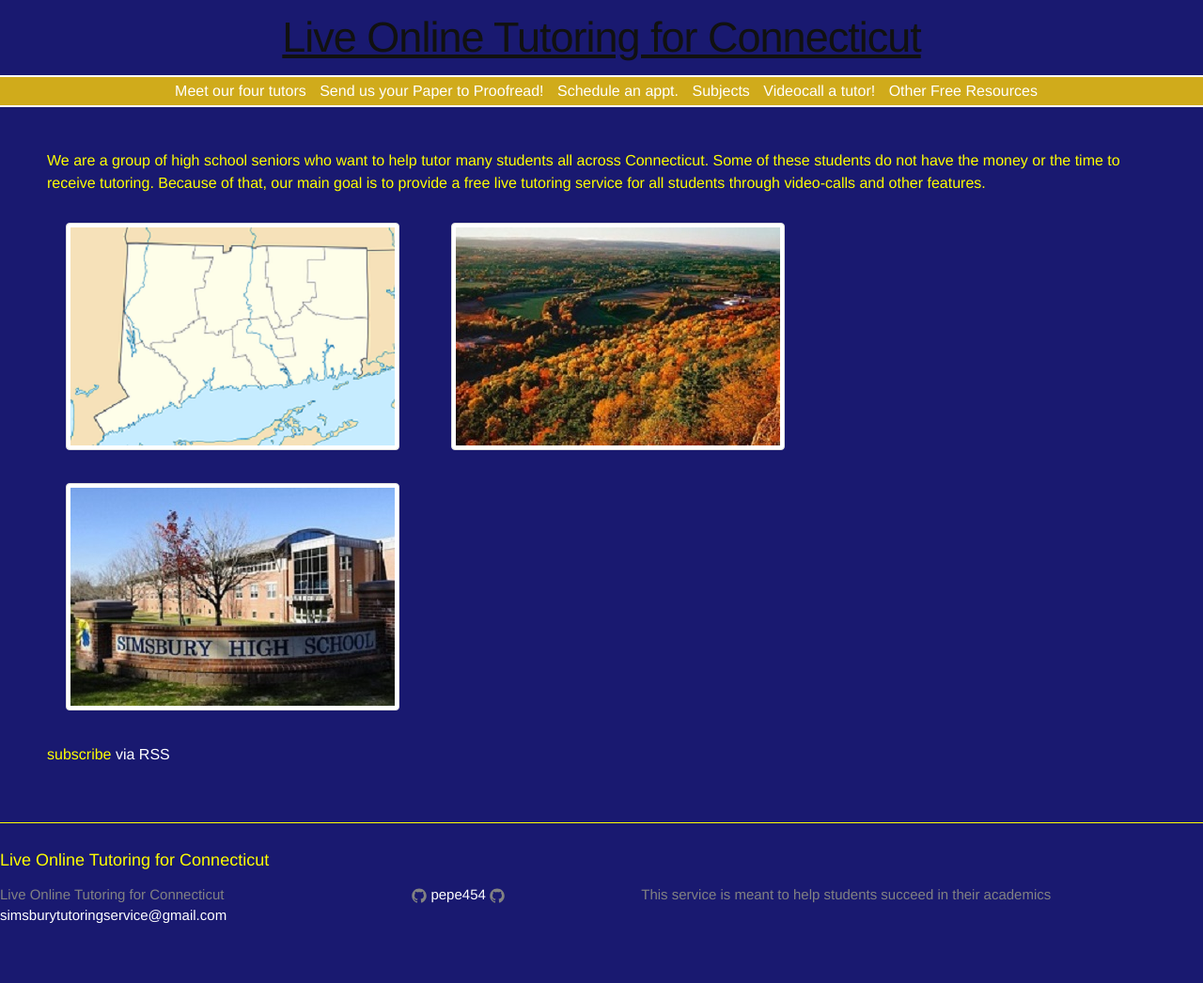
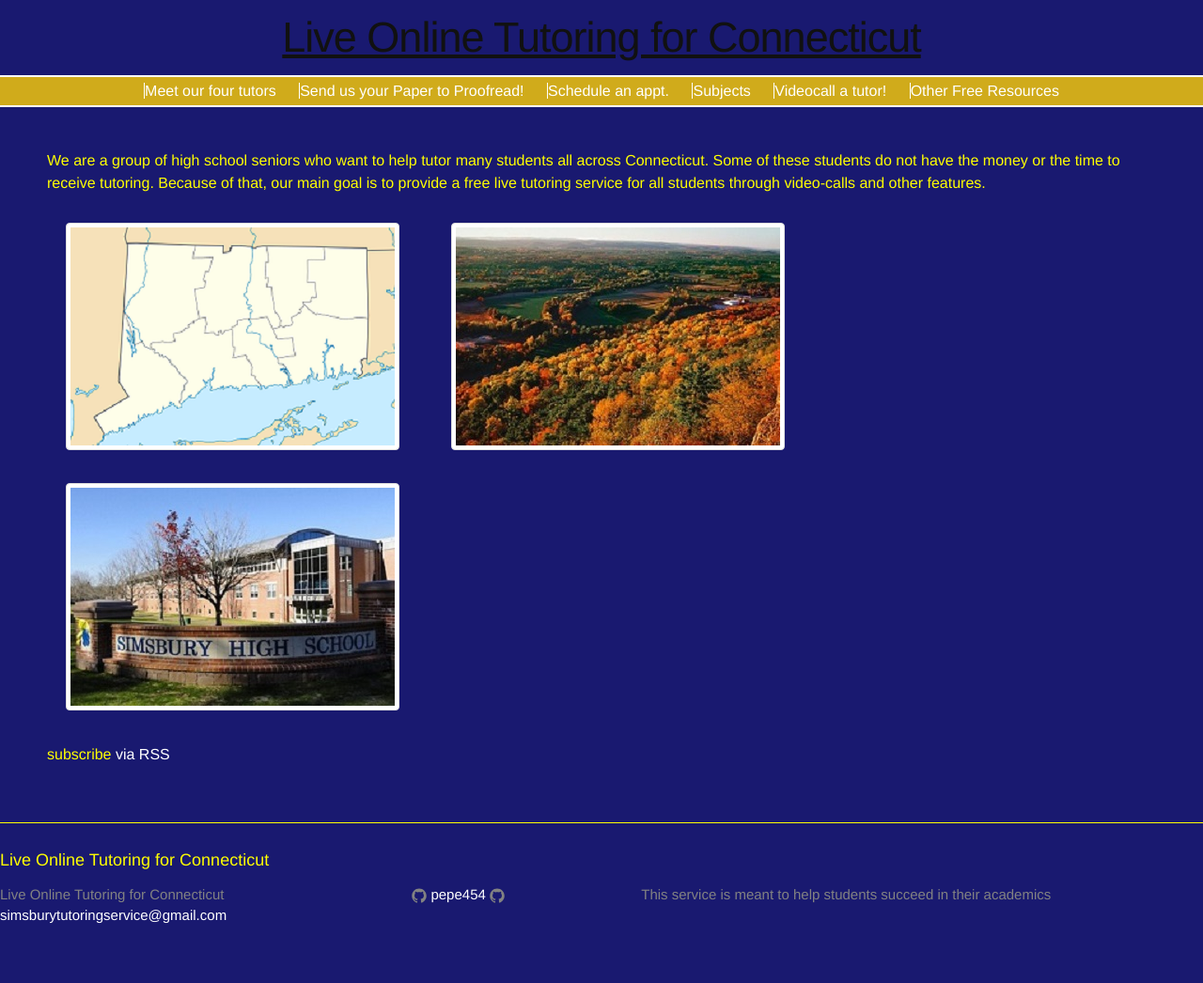
Before and after one commit to pepe454/pepe454.github.io, a Jekyll site: the page built from index.html, in a window 1280 px wide. Shown: the whole page at 94% size. Built offline with Jekyll 4.4.1, drawn with Linux system fonts in a browser that asks for light colours; the list of posts is cut into pages by our own code.

Commit message:
Update _layout.scss

```diff
--- a/_sass/_layout.scss
+++ b/_sass/_layout.scss
@@ -40,6 +40,8 @@
 
     .page-link {
         margin-left: 10px;
+        margin-right: 10px;
+        border-left: 1px solid white;
         color: white;
         line-height: $base-line-height;
     }
```
